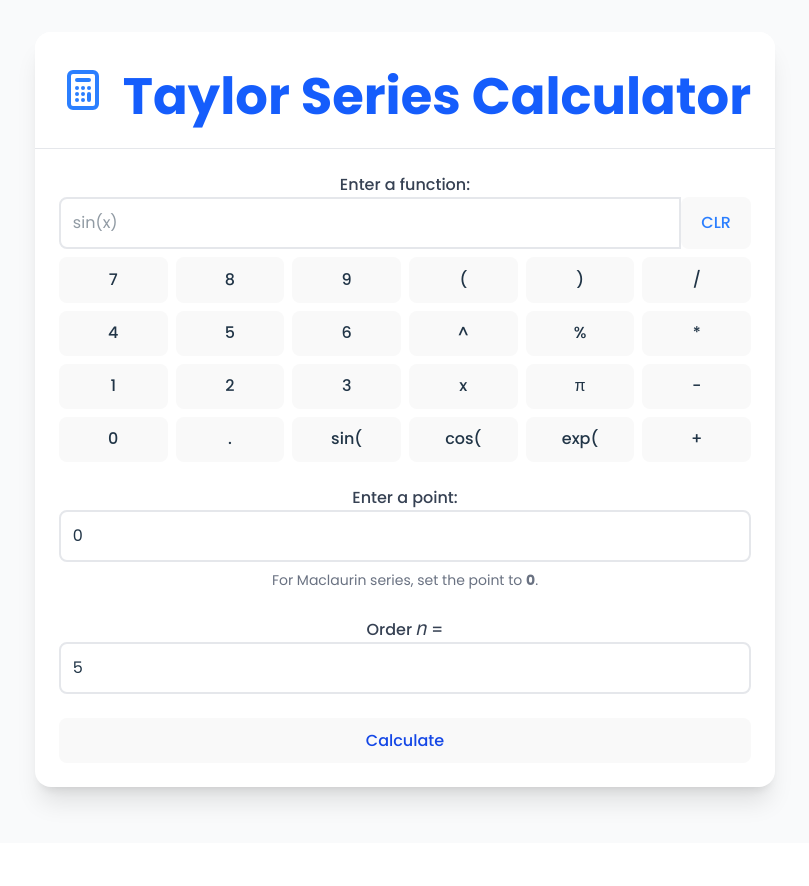
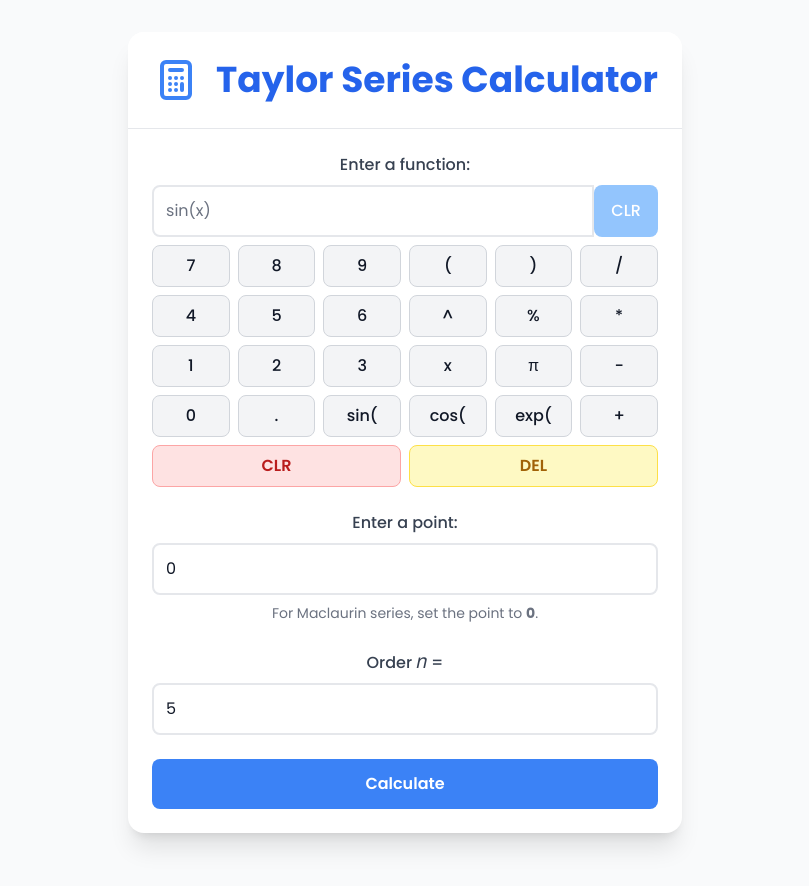
Before and after one commit to looopsicle/taylor-calculator, a React (Vite) app: page / in a window 1280 px wide. Shown: the top 886 px of the page, without its empty margins (235-1044 px from the left). Before the commit the page ends 843 px from the top, so only its background shows below. Built offline with nearby package versions, Linux system fonts and the light colour scheme.

Commit message:
add darkmode & chart

```diff
--- a/postcss.config.cjs
+++ b/postcss.config.cjs
@@ -1,6 +1,6 @@
 module.exports = {
   plugins: {
-    '@tailwindcss/postcss': {},
+    tailwindcss: {},
     autoprefixer: {},
   },
-};
+}
--- a/src/components/Calculator.tsx
+++ b/src/components/Calculator.tsx
@@ -1,12 +1,35 @@
-// src/components/Calculator.tsx
 import React, { useState, useEffect } from "react";
+import { evaluate, parse } from "mathjs";
+import { Line } from "react-chartjs-2";
+import {
+  Chart as ChartJS,
+  CategoryScale,
+  LinearScale,
+  PointElement,
+  LineElement,
+  Title,
+  Tooltip,
+  Legend,
+} from "chart.js";
 import MathKeyboard from "./MathKeyboard";
 import { CalculatorIcon } from "@heroicons/react/outline";
 
 type TaylorResponse = {
-  deret_taylor: string;
-  suku_suku: string[];
+  taylor_series: string;
+  terms_list: string[];
+  derivative_symbolic: string[];       // array turunan secara simbolik
+  derivative_evaluated: string[];      // array turunan yang sudah dievaluasi di titik ekspansi
 };
+
+ChartJS.register(
+  CategoryScale,
+  LinearScale,
+  PointElement,
+  LineElement,
+  Title,
+  Tooltip,
+  Legend
+);
 
 export default function Calculator() {
   const [rawFunc, setRawFunc] = useState("");
@@ -17,6 +40,12 @@ export default function Calculator() {
   const [loading, setLoading] = useState(false);
   const [result, setResult] = useState<TaylorResponse | null>(null);
   const [errMsg, setErrMsg] = useState<string | null>(null);
+
+  // Data untuk chart
+  const [chartData, setChartData] = useState<{
+    labels: number[];
+    datasets: { label: string; data: number[]; borderColor: string; fill: boolean }[];
+  } | null>(null);
 
   const convertToMathJS = (s: string) => {
     let expr = s;
@@ -32,12 +61,67 @@ export default function Calculator() {
     setConverted(convertToMathJS(rawFunc));
   }, [rawFunc]);
 
+  // Setelah result berubah (hasil deret Taylor diterima), kita generate chartData
+  useEffect(() => {
+    if (!result) {
+      setChartData(null);
+      return;
+    }
+
+    try {
+      // Parse fungsi asli dan deret Taylor-nya
+      const fExp = parse(converted); // misal: "sin(x)"
+      const tExp = parse(result.taylor_series); // misal: "x - x^3/6 + x^5/120"
+
+      // array titik x (–2π sampai 2π)
+      const numPoints = 200;
+      const xmin = -1.5 * Math.PI;
+      const xmax = 1.5 * Math.PI;
+      const step = (xmax - xmin) / (numPoints - 1);
+      const xArr = Array.from({ length: numPoints }, (_, i) => xmin + step * i);
+
+      // Evaluasi f(x) dan P_n(x) di setiap titik
+      const yOriginal: number[] = xArr.map((x) =>
+        // evaluate(fExp, { x: x })
+        fExp.evaluate({ x: x })
+      );
+      const yTaylor: number[] = xArr.map((x) =>
+        // evaluate(tExp, { x: x })
+        tExp.evaluate({ x: x })
+      );
+
+      // Siapkan data untuk Chart.js
+      setChartData({
+        labels: xArr,
+        datasets: [
+          {
+            label: "Fungsi Asli",
+            data: yOriginal,
+            borderColor: "rgba(37, 99, 235, 1)", // biru
+            fill: false,
+          },
+          {
+            label: `Taylor Order ${order}`,
+            data: yTaylor,
+            borderColor: "rgba(234, 88, 12, 1)", // oranye
+            fill: false,
+          },
+        ],
+      });
+    } catch (e) {
+      console.error("Error generating chart data:", e);
+      setChartData(null);
+    }
+  }, [result, converted, order]);
+
   const handleCalculate = async () => {
     setLoading(true);
     setErrMsg(null);
     setResult(null);
+    setChartData(null);
+
     try {
-      const res = await fetch("http://localhost:/hitung_deret_taylor", {
+      const res = await fetch("http://localhost:3000/hitung_deret_taylor", {
         method: "POST",
         headers: { "Content-Type": "application/json" },
         body: JSON.stringify({
@@ -47,8 +131,28 @@ export default function Calculator() {
         }),
       });
       if (!res.ok) throw new Error(`Status: ${res.status}`);
-      const data = (await res.json()) as TaylorResponse;
-      setResult(data);
+
+      // Parse JSON mentah
+      const raw = (await res.json()) as {
+        data: {
+          result: {
+            taylor_series: string;
+            terms_list: string[];
+            derivative_list_symbolic: string[];
+            derivative_list_evaluated: string[];
+          };
+        };
+      };
+
+      // Mapping ke TaylorResponse
+      const mapped: TaylorResponse = {
+        taylor_series: raw.data.result.taylor_series,
+        terms_list: raw.data.result.terms_list,
+        derivative_symbolic: raw.data.result.derivative_list_symbolic,
+        derivative_evaluated: raw.data.result.derivative_list_evaluated,
+      };
+
+      setResult(mapped);
     } catch (e: any) {
       setErrMsg(e.message);
     } finally {
@@ -68,7 +172,7 @@ export default function Calculator() {
           <CalculatorIcon
             className="h-12 w-12 text-blue-500"
           />
-          <h1 className="text-2xl font-extrabold text-blue-600 mt-3">
+          <h1 className="text-4xl font-extrabold text-blue-600">
             Taylor Series Calculator
           </h1>
         </div>
@@ -80,16 +184,30 @@ export default function Calculator() {
             <div className="flex">
               <input
                 type="text"
-                readOnly
                 value={rawFunc}
+                onChange={(e) => setRawFunc(e.target.value)}
                 placeholder="sin(x)"
-                className="flex-1 p-3 border-2 border-gray-200 rounded-l-lg
-                           focus:outline-none focus:ring-2 focus:ring-blue-300 transition"
+                className="
+                  flex-1
+                  p-3
+                  border-2 border-gray-200
+                  rounded-l-lg
+                  bg-white
+                  placeholder-gray-500
+                  focus:outline-none focus:ring-2 focus:ring-blue-300 transition
+
+                  dark:bg-white
+                  dark:placeholder-gray-400
+                  dark:border-gray-200
+
+                  text-gray-900
+                  dark:text-gray-900
+                "
               />
               <button
                 onClick={clear}
                 className="px-4 bg-blue-300 hover:bg-blue-200 rounded-r-lg
-                           font-medium text-blue-500 transition"
+                           font-medium text-white transition"
               >
                 CLR
               </button>
@@ -105,7 +223,13 @@ export default function Calculator() {
               value={point}
               onChange={e => setPoint(e.target.value)}
               className="w-full p-3 border-2 border-gray-200 rounded-lg
-                         focus:outline-none focus:ring-2 focus:ring-blue-300 transition"
+                        focus:outline-none focus:ring-2 focus:ring-blue-300 transition
+                        dark:bg-white
+                        dark:placeholder-gray-400
+                        dark:border-gray-200
+                        bg-white
+                        text-gray-900
+                        dark:text-gray-900"
             />
             <p className="text-sm text-gray-500">
               For Maclaurin series, set the point to <strong>0</strong>.
@@ -123,7 +247,13 @@ export default function Calculator() {
               value={order}
               onChange={e => setOrder(e.target.value)}
               className="w-full p-3 border-2 border-gray-200 rounded-lg
-                         focus:outline-none focus:ring-2 focus:ring-blue-300 transition"
+                        focus:outline-none focus:ring-2 focus:ring-blue-300 transition
+                        dark:bg-white
+                        dark:placeholder-gray-400
+                        dark:border-gray-200
+                        bg-white
+                        text-gray-900
+                        dark:text-gray-900"
             />
           </div>
 
@@ -131,7 +261,7 @@ export default function Calculator() {
           <button
             onClick={handleCalculate}
             disabled={loading}
-            className={`w-full py-3 font-semibold rounded-lg text-blue-700
+            className={`w-full py-3 font-semibold rounded-lg text-white
                         ${loading
                           ? "bg-blue-300 cursor-not-allowed"
                           : "bg-blue-500 hover:bg-blue-600 focus:ring-4 focus:ring-blue-200"
@@ -140,27 +270,84 @@ export default function Calculator() {
             {loading ? "Calculating…" : "Calculate"}
           </button>
 
-          {/* error & hasil */}
+          {/* error */}
           {errMsg && <p className="text-red-500">Error: {errMsg}</p>}
 
+          {/* result */}
           {result && (
             <div
-              // contoh custom fade-in dengan inline style
               style={{ animation: "fadeIn 0.5s ease-out forwards" }}
-              className="bg-blue-50 rounded-lg p-4 border border-gray-200 shadow-sm"
+              className="bg-blue-50 rounded-lg p-4 border border-gray-200 shadow-sm space-y-4"
             >
+              {/* teks Deret Taylor */}
+              <div>
                 <h3 className="text-lg font-semibold mb-2 text-gray-800">
                   Taylor Series:
                 </h3>
                 <pre className="font-mono text-sm bg-white p-2 rounded">
-                {result.deret_taylor}
+                  {result.taylor_series}
                 </pre>
+
                 <h4 className="mt-4 font-semibold text-gray-800">Terms:</h4>
                 <ul className="list-decimal list-inside font-mono text-sm space-y-1">
-                {result.suku_suku.map((term, i) => (
+                  {result.terms_list.map((term, i) => (
                     <li key={i}>{term}</li>
                   ))}
                 </ul>
+              </div>
+
+              {/* Turunan Simbolik */}
+              <div>
+                <h4 className="mt-4 font-semibold text-gray-800">
+                  Derivative (Symbolic) at Each Order:
+                </h4>
+                <ul className="list-decimal list-inside font-mono text-sm space-y-1">
+                  {result.derivative_symbolic.map((sym, idx) => (
+                    <li key={`sym-${idx}`}>{sym}</li>
+                  ))}
+                </ul>
+              </div>
+
+              {/* Turunan Evaluated */}
+              <div>
+                <h4 className="mt-4 font-semibold text-gray-800">
+                  Derivative (Evaluated) at x = {point}:
+                </h4>
+                <ul className="list-decimal list-inside font-mono text-sm space-y-1">
+                  {result.derivative_evaluated.map((val, idx) => (
+                    <li key={`eval-${idx}`}>{val}</li>
+                  ))}
+                </ul>
+              </div>
+
+              {/* Grafik */}
+              {chartData && (
+                <div className="mt-6">
+                  <h3 className="text-lg font-semibold mb-2 text-gray-800">
+                    Visualisasi Kurva
+                  </h3>
+                  <Line
+                    data={chartData}
+                    options={{
+                      responsive: true,
+                      scales: {
+                        x: {
+                          title: {
+                            display: true,
+                            text: "x",
+                          },
+                        },
+                        y: {
+                          title: {
+                            display: true,
+                            text: "y",
+                          },
+                        },
+                      },
+                    }}
+                  />
+                </div>
+              )}
             </div>
           )}
         </div>
--- a/src/components/MathKeyboard.tsx
+++ b/src/components/MathKeyboard.tsx
@@ -1,3 +1,4 @@
+// src/components/MathKeyboard.tsx
 import React from "react";
 
 type Props = {
@@ -7,7 +8,7 @@ type Props = {
 };
 
 const keys = [
-  ["7","8","9","("," )","/"],
+  ["7","8","9","(",")","/"],
   ["4","5","6","^","%","*"],
   ["1","2","3","x","π","-"],
   ["0",".","sin(","cos(","exp(","+"]
@@ -16,16 +17,69 @@ const keys = [
 export default function MathKeyboard({ onInsert, onClear, onDelete }: Props) {
   return (
     <div className="grid grid-cols-6 gap-2">
-      {/* Tombol angka dan operator */}
       {keys.flat().map((k) => (
         <button
           key={k}
-          onClick={() => onInsert(k.replace(" ",""))}
-          className="py-2 bg-gray-100 rounded hover:bg-gray-200"
+          onClick={() => onInsert(k.replace(" ", ""))}
+          className={`
+            py-2
+            rounded-lg
+            font-medium
+            border
+            transition
+
+            /* Light mode: latar terang, teks gelap, border abu-300 */
+            bg-gray-100 text-gray-900 border-gray-300 hover:bg-gray-200
+
+            /* Dark mode: latar gelap, teks terang, border abu-700 */
+            dark:bg-gray-100 dark:text-gray-100 dark:border-gray-700 dark:hover:bg-gray-700
+          `}
         >
-          {k}
+          {k.trim()}
         </button>
       ))}
+
+      {/* Tombol Clear (CLR) */}
+      <button
+        onClick={onClear}
+        className={`
+          col-span-3
+          py-2
+          rounded-lg
+          font-semibold
+          border
+          transition
+
+          /* Light mode */
+          bg-red-100 text-red-700 border-red-300 hover:bg-red-200
+
+          /* Dark mode */
+          dark:bg-red-800 dark:text-red-200 dark:border-red-600 dark:hover:bg-red-700
+        `}
+      >
+        CLR
+      </button>
+
+      {/* Tombol Delete (DEL) */}
+      <button
+        onClick={onDelete}
+        className={`
+          col-span-3
+          py-2
+          rounded-lg
+          font-semibold
+          border
+          transition
+
+          /* Light mode */
+          bg-yellow-100 text-yellow-700 border-yellow-300 hover:bg-yellow-200
+
+          /* Dark mode */
+          dark:bg-yellow-800 dark:text-yellow-200 dark:border-yellow-600 dark:hover:bg-yellow-700
+        `}
+      >
+        DEL
+      </button>
     </div>
   );
 }
--- a/src/index.css
+++ b/src/index.css
@@ -1,5 +1,7 @@
 @import url('https://fonts.googleapis.com/css2?family=Poppins:wght@400;500;600;700&display=swap');
-@import "tailwindcss";
+@tailwind base;
+@tailwind components;
+@tailwind utilities;
 
 :root {
   --font-sans: 'Poppins', sans-serif;
--- a/tailwind.config.js
+++ b/tailwind.config.cjs
@@ -1,6 +1,6 @@
 /** @type {import('tailwindcss').Config} */
 module.exports = {
-  // sertakan index.html di root, dan semua file src
+  darkMode: 'class',
   content: [
     "./index.html",
     "./src/**/*.{js,jsx,ts,tsx,html}"
@@ -12,5 +12,11 @@ module.exports = {
       },
     },
   },
+  variants: {
+    extend: {
+      backgroundColor: ['dark', 'hover'],
+      borderColor: ['dark', 'hover'],
+    },
+  },
   plugins: [],
 };
--- a/vite.config.ts
+++ b/vite.config.ts
@@ -1,11 +1,9 @@
 import { defineConfig } from 'vite'
 import react from '@vitejs/plugin-react'
-import tailwindcss from '@tailwindcss/vite'
 
 // https://vite.dev/config/
 export default defineConfig({
   plugins: [
     react(),
-    tailwindcss(),
 ],
 })
```
Also changed, not shown: package.json (+3 -4 lines), 1 other file (tests, documents, lock files or other folders). Lines whose indentation alone changed are shown as unchanged.
